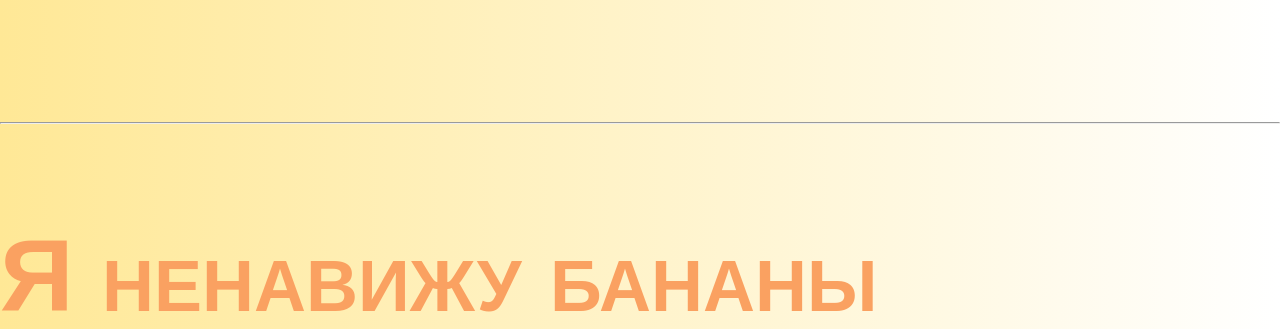
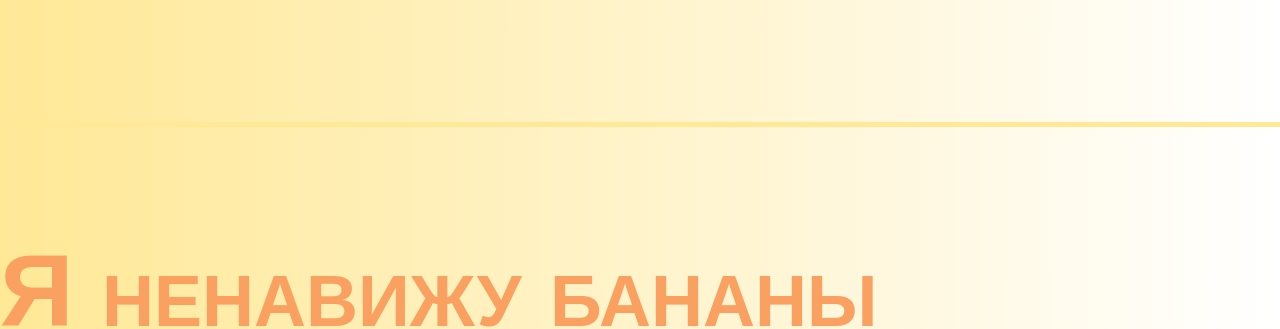
Before and after one commit to sussyjam/banaana, a plain HTML site: page index.html in a window 1280 px wide. Shown: the part 484-813 px from the top of the page. Drawn offline with Linux system fonts and the light colour scheme.

Commit message:
Update index.html

```diff
--- a/index.html
+++ b/index.html
@@ -6,6 +6,14 @@
             background: linear-gradient(to right, #FFE896, #FFFFFF);
             margin: 0;
             padding: 0;
+        }
+
+        /* Стиль для <hr> */
+        hr {
+            border: none;
+            height: 5px; /* Толщина линии */
+            background-color: #FFE896; /* Цвет линии */
+            margin: 20px 0;
         }
 
         /* Анимация для текста */
```
